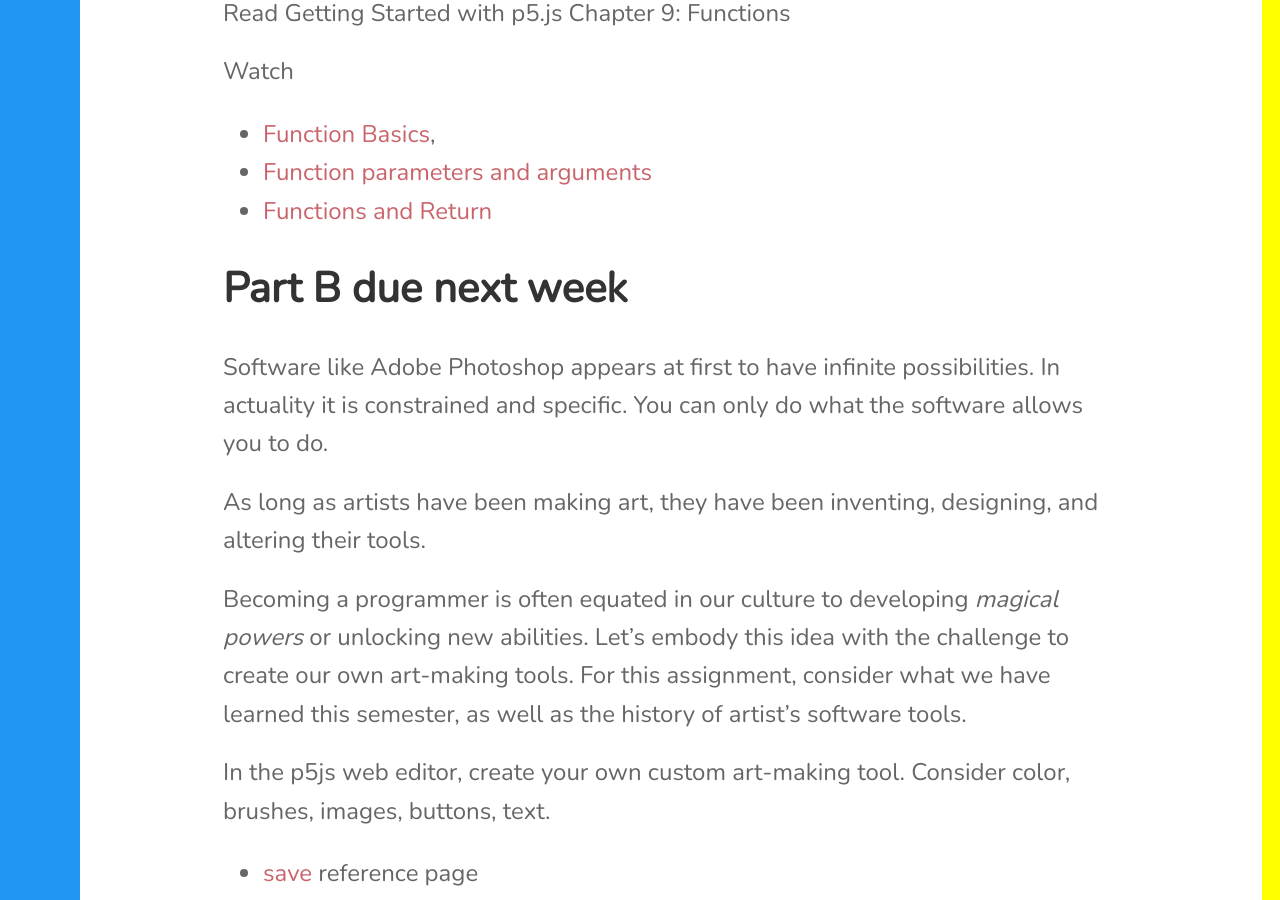
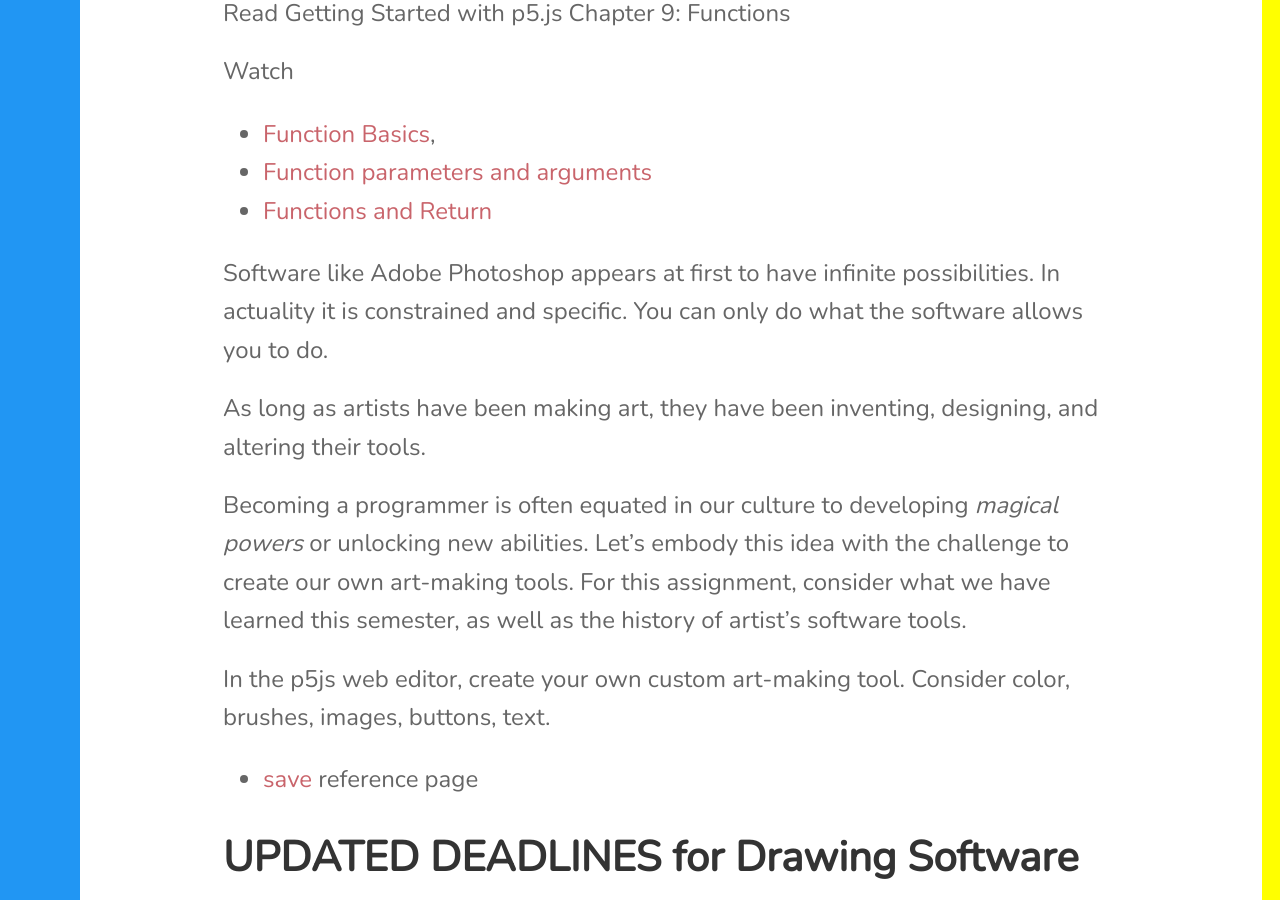
Before and after one commit to lee2sman/p4va_fall2021, a Jekyll site: the page built from _posts/2021-09-30-week5.md, in a window 1280 px wide and 900 px high, scrolled down 6729 px. Built offline with Jekyll 4.4.1, drawn with Linux system fonts in a browser that asks for light colours; nearby versions of some CDN libraries.

Commit message:
update week5

```diff
--- a/_posts/2021-09-30-week5.md
+++ b/_posts/2021-09-30-week5.md
@@ -147,8 +147,6 @@ Watch
 - [Function parameters and arguments](https://www.youtube.com/watch?v=zkc417YapfE)
 - [Functions and Return](https://www.youtube.com/watch?v=qRnUBiTJ66Y)
 
-## Part B due next week
-
 Software like Adobe Photoshop appears at first to have infinite possibilities. In actuality it is constrained and specific. You can only do what the software allows you to do.
 
 As long as artists have been making art, they have been inventing, designing, and altering their tools.
```
